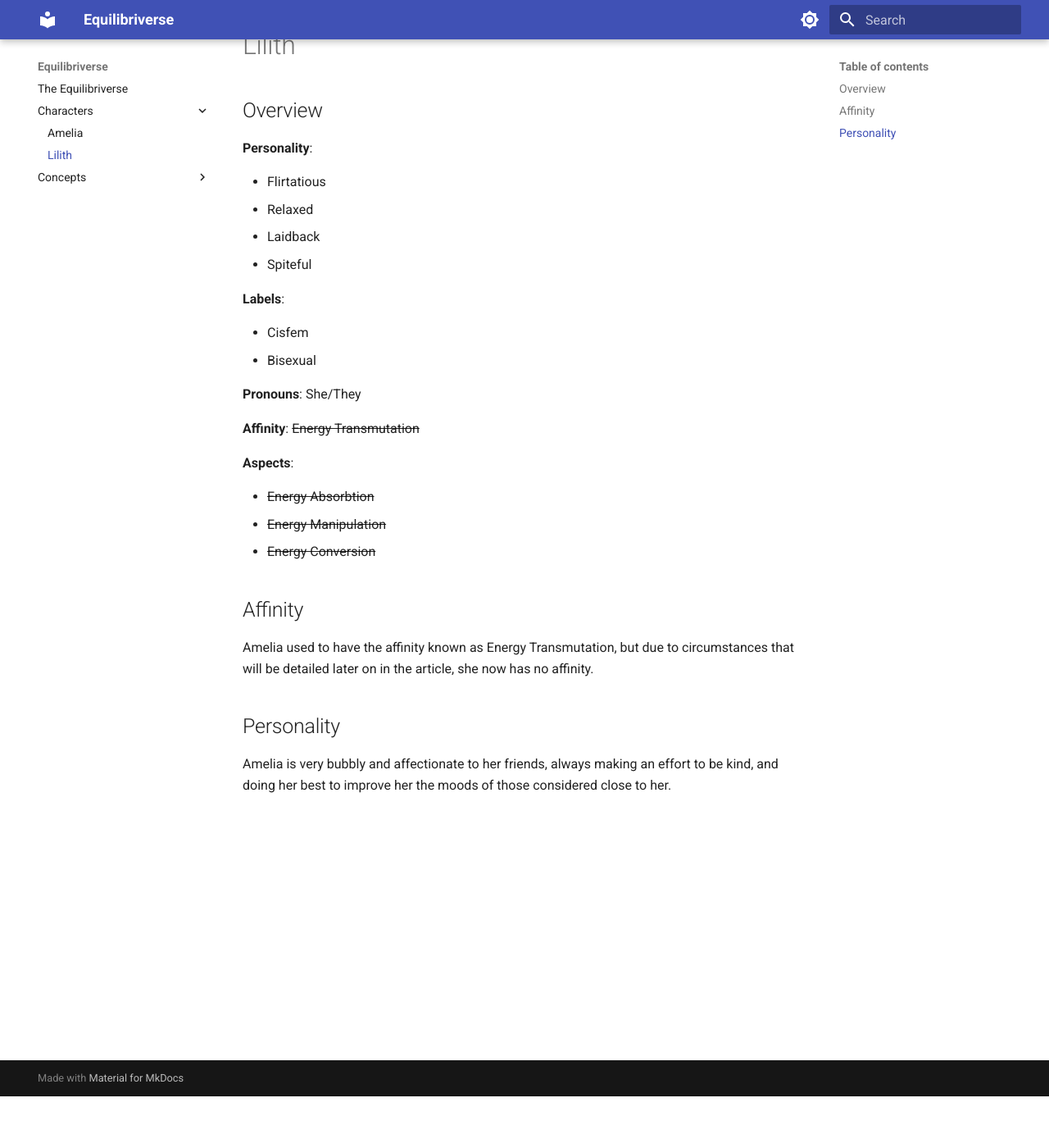
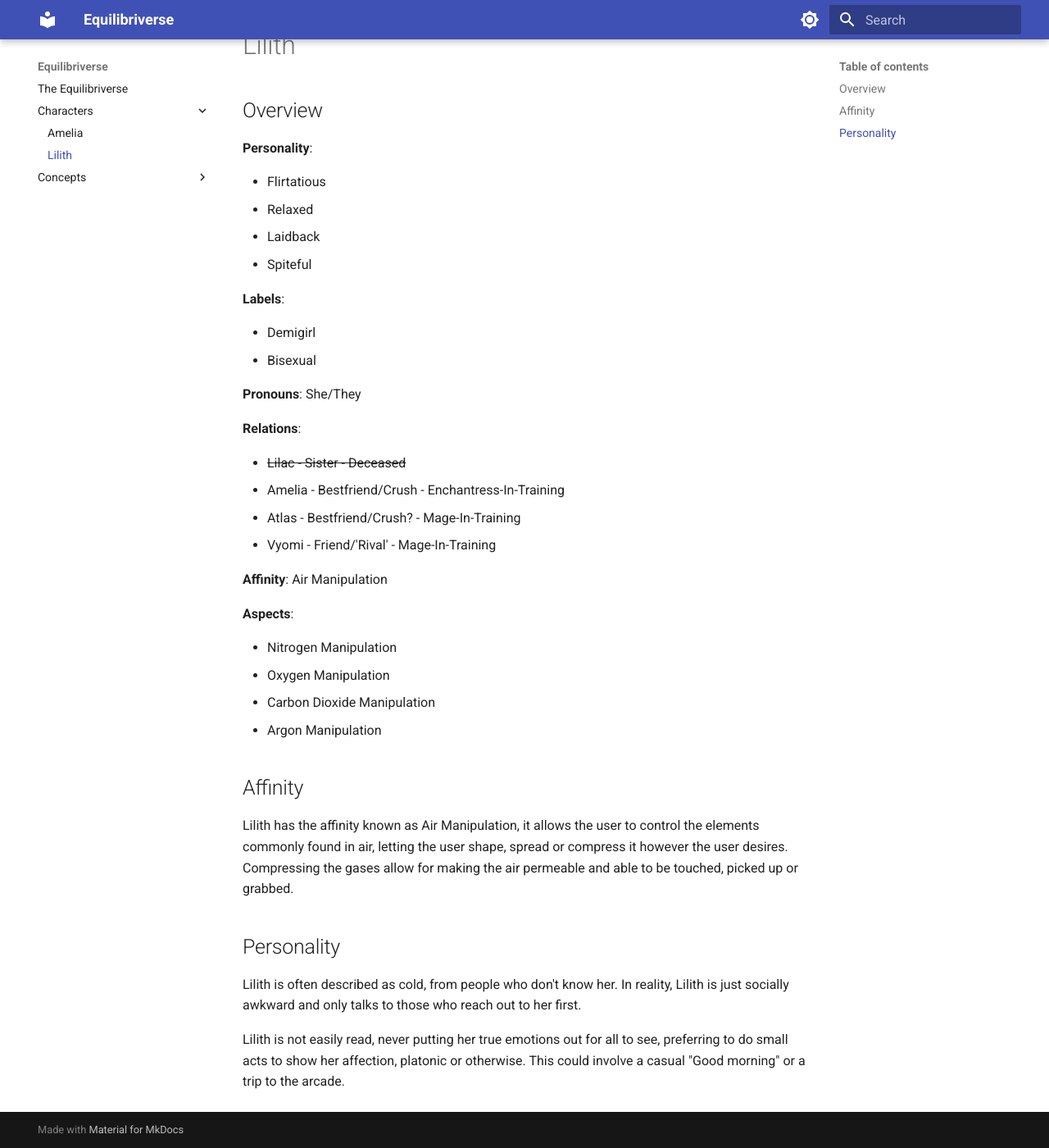
Before and after one commit to Yu-Vitaqua-fer-Chronos/Equilibriverse, an MkDocs documentation site: the page built from docs/characters/Lilith.md, in a window 1280 px wide and 1400 px high, scrolled down 63 px. Shown: the whole window at 82% size. Built offline with MkDocs 1.6.1 and Material for MkDocs 9.7.7, drawn with Linux system fonts in a browser that asks for light colours.

Commit message:
Update/Add Lilith's entry, fix a typo in Amelia's entry

```diff
--- a/docs/characters/Lilith.md
+++ b/docs/characters/Lilith.md
@@ -9,26 +9,41 @@
 
 **Labels**:
 
-  * Cisfem
+  * Demigirl
   * Bisexual
 
 **Pronouns**: She/They
 
-**Affinity**: <strike>Energy Transmutation</strike>
+**Relations**:
+
+  * <strike>Lilac - Sister - Deceased</strike>
+  * Amelia - Bestfriend/Crush - Enchantress-In-Training
+  * Atlas - Bestfriend/Crush? - Mage-In-Training
+  * Vyomi - Friend/'Rival' - Mage-In-Training
+
+**Affinity**: Air Manipulation
 
 **Aspects**:
 
-  * <strike>Energy Absorbtion</strike>
-  * <strike>Energy Manipulation</strike>
-  * <strike>Energy Conversion</strike>
+  * Nitrogen Manipulation
+  * Oxygen Manipulation
+  * Carbon Dioxide Manipulation
+  * Argon Manipulation
 
 
 ## Affinity
-Amelia used to have the affinity known as Energy Transmutation, but
-due to circumstances that will be detailed later on in the article,
-she now has no affinity.
+Lilith has the affinity known as Air Manipulation, it allows the user
+to control the elements commonly found in air, letting the user shape,
+spread or compress it however the user desires. Compressing the gases
+allow for making the air permeable and able to be touched, picked up
+or grabbed.
 
 ## Personality
-Amelia is very bubbly and affectionate to her friends,
-always making an effort to be kind, and doing her best to improve her
-the moods of those considered close to her.
+Lilith is often described as cold, from people who don't know her. In
+reality, Lilith is just socially awkward and only talks to those who
+reach out to her first.
+
+Lilith is not easily read, never putting her true emotions out for
+all to see, preferring to do small acts to show her affection,
+platonic or otherwise. This could involve a casual "Good morning" or
+a trip to the arcade.
```
Also changed, not shown: docs/characters/Amelia.md (+4 -4 lines).
